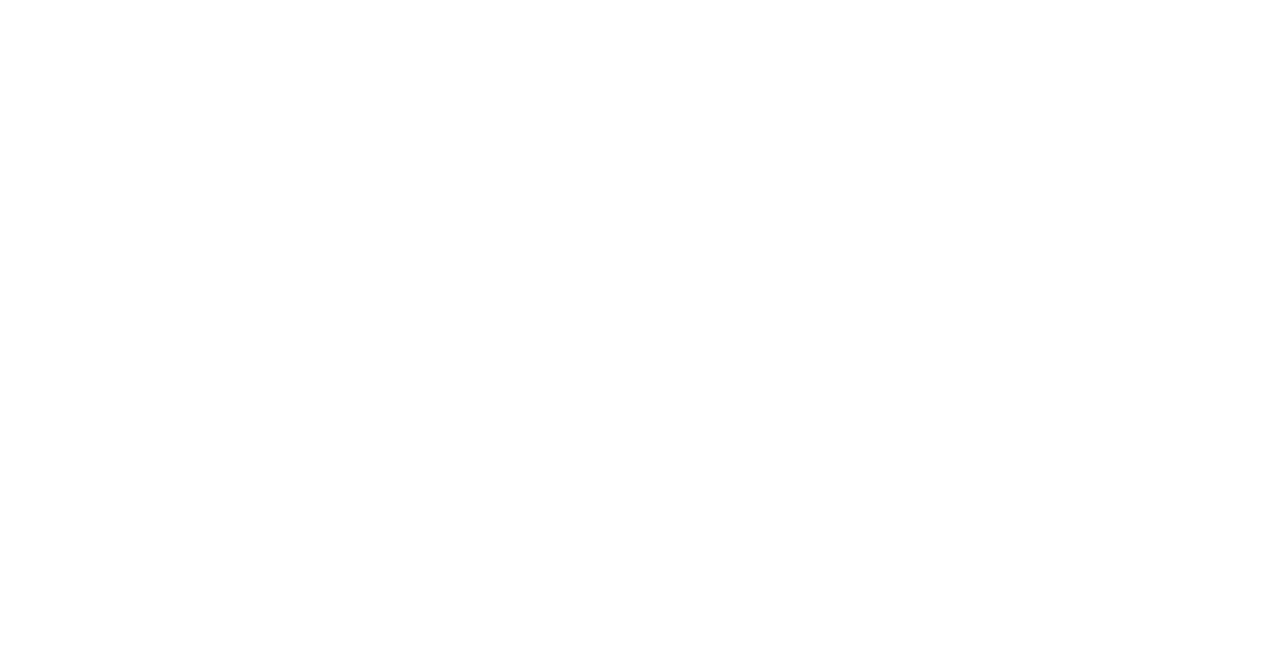
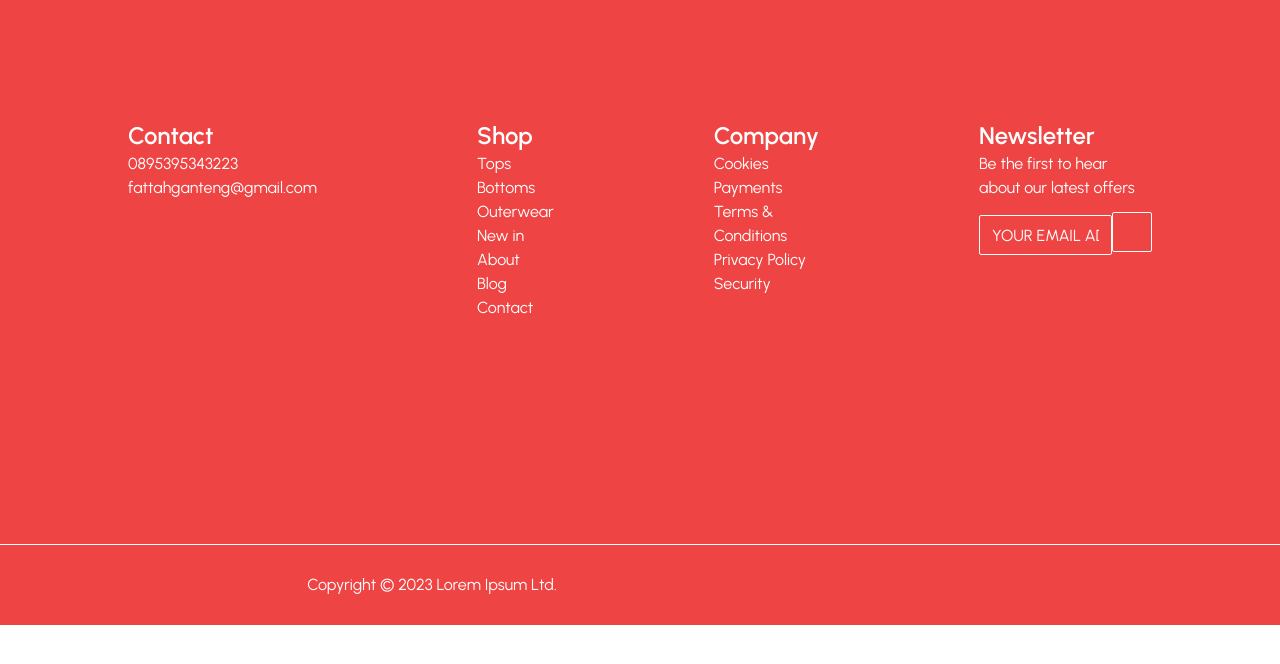
Before and after one commit to Fadzaa/react-techkomfest-noesantara, a React (Vite) app: page /footer in a window 1280 px wide. Before the commit this address had no page. Shown: the top 664 px of the page. Built offline with nearby package versions, Linux system fonts and the light colour scheme; a web font is replaced by a local one.

Commit message:
feat: [RS] disuruh push fattah

```diff
--- a/src/App.jsx
+++ b/src/App.jsx
@@ -3,8 +3,7 @@ import LandingPage from './pages/LandingPage';
 import { BrowserRouter, Routes, Route } from 'react-router-dom';
 import GalleryPage from './pages/GalleryPage';
 import QuizComponent from './component/QuizComponent/QuizComponent';
-import AnswerComponent from './component/QuizComponent/AnswerComponent';
-import IndicatorBar from './component/QuizComponent/IndicatorBar';
+import Footer from './global_component/Footer';
 
 const App = () => {
   return (
@@ -13,7 +12,7 @@ const App = () => {
         <Route path="/" element={<LandingPage />} />
         <Route path="/gallery" element={<GalleryPage />} />
         <Route path="/quiz" element={<QuizComponent />} />
-        <Route path="/answer" element={<IndicatorBar />} />
+        <Route path="/footer" element={<Footer />} />
       </Routes>
     </BrowserRouter>
   );
--- a/src/global_component/Footer.jsx
+++ b/src/global_component/Footer.jsx
@@ -3,7 +3,7 @@ import React from 'react';
 const Footer = () => {
   return (
     <>
-      <div className="bg-primary pt-[120px] px-32 items-center h-auto  flex flex-col gap-56 ">
+      <div className="bg-primary pt-[120px] px-32 items-center h-auto flex flex-col gap-56 sm:bg-red-500 ">
         <div className="flex gap-40">
           <div>
             <h2 className="font-urbanist font-semibold text-white text-2xl">Contact</h2>
@@ -55,12 +55,12 @@ const Footer = () => {
           </div>
           <div className="flex my-7 justify-center space-x-96">
             <div>
-               <p className="text-white font-urbanist text-base">Copyright &copy; 2023 Lorem Ipsum Ltd. </p>
+              <p className="text-white font-urbanist text-base">Copyright &copy; 2023 Lorem Ipsum Ltd. </p>
             </div>
             <div className="flex gap-4  text-white ">
-              <ion-icon name="logo-instagram" size='large'></ion-icon>
-              <ion-icon name="logo-facebook" size='large'></ion-icon>
-              <ion-icon name="logo-twitter" size='large'></ion-icon>
+              <ion-icon name="logo-instagram" size="large"></ion-icon>
+              <ion-icon name="logo-facebook" size="large"></ion-icon>
+              <ion-icon name="logo-twitter" size="large"></ion-icon>
             </div>
           </div>
         </div>
```
